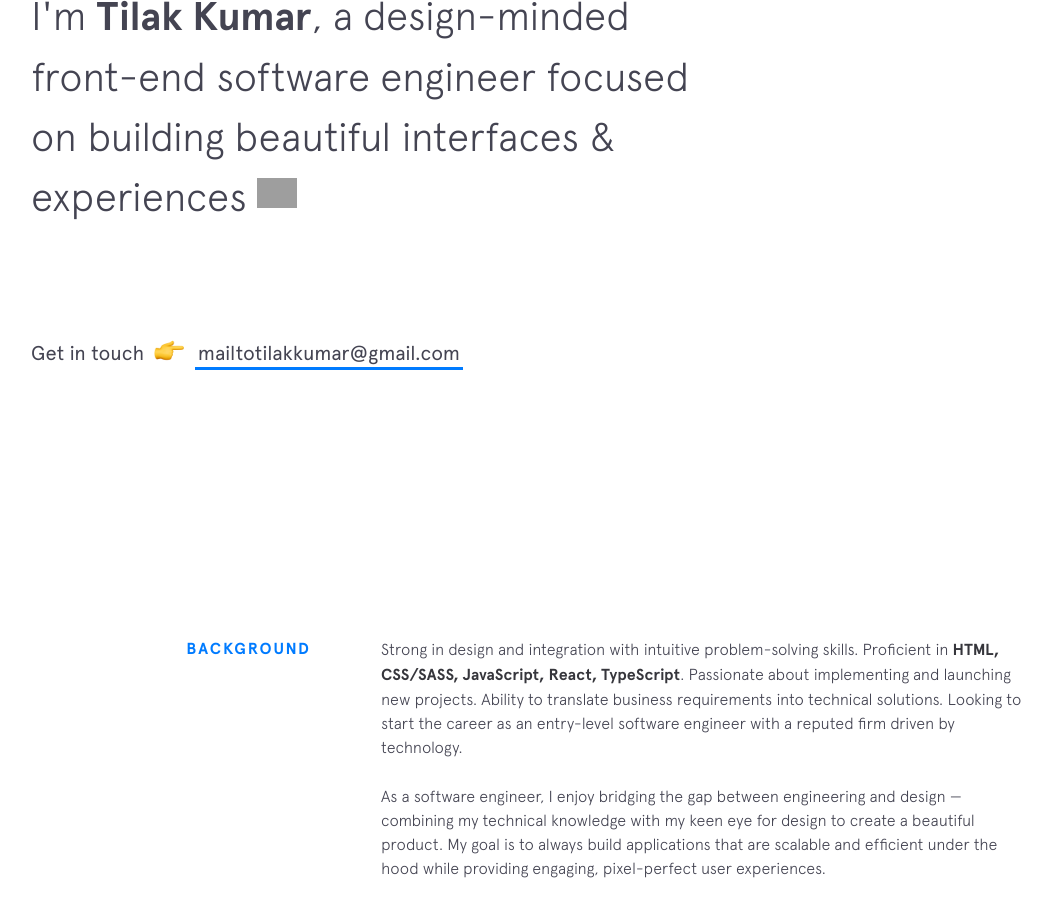
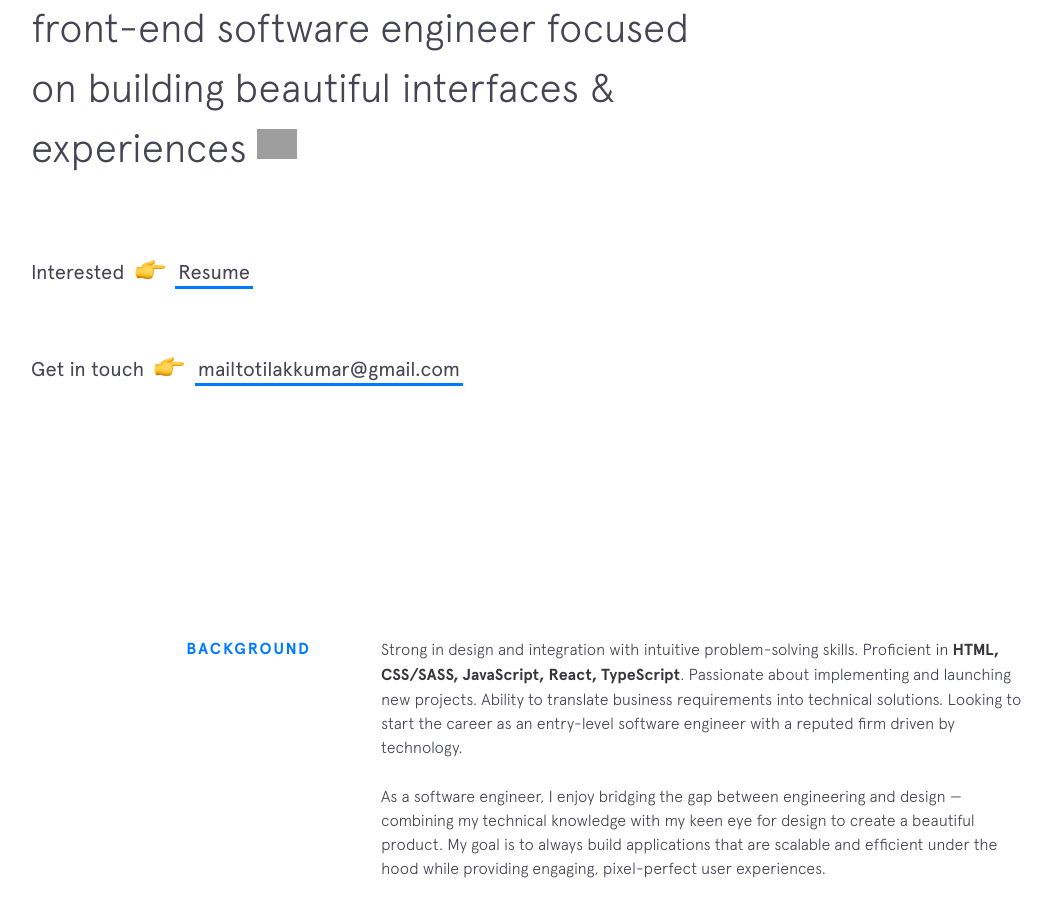
Before and after one commit to Quelaan1/quelaan1.github.io, a Jekyll site: the page built from index.html, in a window 1280 px wide and 900 px high, scrolled down 363 px. Shown: the whole window, without its empty margins (69-1121 px from the left). Built offline with Jekyll 4.4.1, drawn with Linux system fonts in a browser that asks for light colours; nearby versions of some CDN libraries; grey boxes are pictures that could not be loaded.

Commit message:
changes made

```diff
--- a/_data/skills.yml
+++ b/_data/skills.yml
@@ -2,7 +2,7 @@
   - item: JavaScript (ES6)
   - item: TypeScript
   - item: HTML
-  - item: CSS/Sass
+  - item: CSS/SASS
   - item: Python
   - item: Java
 
--- a/_includes/intro.html
+++ b/_includes/intro.html
@@ -8,6 +8,18 @@
     engineer focused on building beautiful interfaces &amp; experiences
     <span class="emoji technologist"></span>
   </h2>
+
+  <h3 class="intro__contact">
+    <span>Interested</span>
+    <span class="emoji pointer"></span>
+    <span>
+      <a
+        href="{{site.resume}}"
+        target="_blank"
+        class="highlight-link"
+      >Resume</a>
+    </span>
+  </h3>
 
   <h3 class="intro__contact">
     <span>Get in touch </span>
```
Also changed, not shown: 1 other file.
